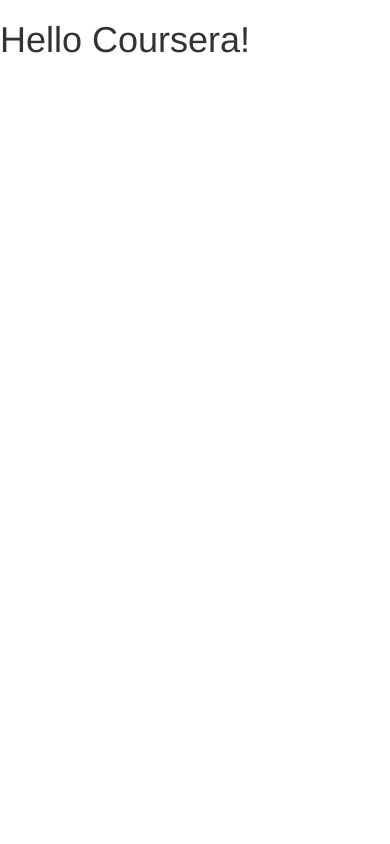
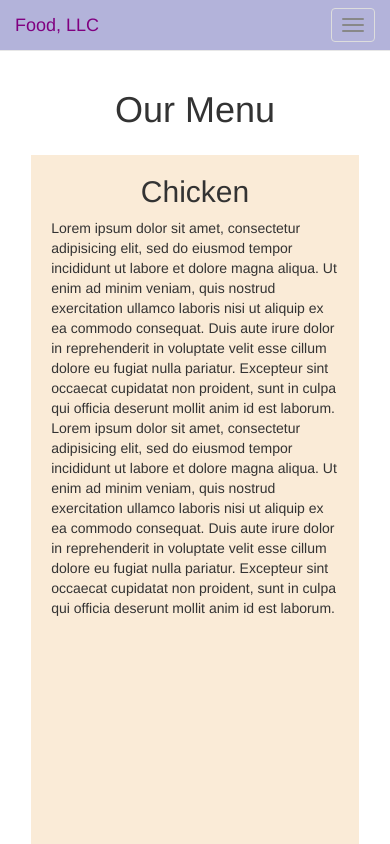
Before and after one commit to vinibf/site-test-coursera, a plain HTML site: page course4-module3-solution/index.html in a window 390 px wide. Shown: the top 844 px of the page. Drawn offline with Linux system fonts and the light colour scheme.

Commit message:
Graded assignment.

```diff
--- a/course4-module3-solution/css/styles.css
+++ b/course4-module3-solution/css/styles.css
@@ -0,0 +1,48 @@
+body {
+  padding-top: 70px;
+}
+
+#menu-bar {
+  background-color: #B3B3DA;
+}
+
+#brand-name {
+  color: purple;
+}
+
+#main-content {
+  padding: 15px 8%;
+}
+
+.menu-item {
+  overflow: hidden;
+  padding: 0 20px;
+  background-color: antiquewhite;
+  height: 1000px;
+}
+
+.menu-item h2 {
+  text-align: center;
+}
+
+/********** Tablet and Desktop devices **********/
+@media (max-width: 767px) {
+  #collapsable-nav > ul {
+    margin-top: 0;
+    margin-bottom: 0;
+    background-color: #F5F5BE;
+  }
+  #collapsable-nav > ul > li {
+    border-bottom: 1px solid rgba(179, 179, 218, 0.5);
+    text-align: center;
+  }
+  #collapsable-nav > ul > li:last-child {
+    border: none;
+  }
+}
+
+@media (min-width: 768px) {
+  #collapsable-nav ul {
+    display: none;
+  }
+}
--- a/course4-module3-solution/index.html
+++ b/course4-module3-solution/index.html
@@ -5,14 +5,61 @@
     <meta http-equiv="X-UA-Compatible" content="IE=edge">
     <meta name="viewport" content="width=device-width, initial-scale=1">
 
-    <title>Title</title>
+    <title>Our Menu</title>
 
     <link rel="stylesheet" href="css/bootstrap.min.css">
     <link rel="stylesheet" href="css/styles.css">
   </head>
   <body>
 
-    <h1>Hello Coursera!</h1>
+    <nav class="navbar navbar-default navbar-fixed-top">
+      <div id="menu-bar" class="container-fluid">
+        <div class="navbar-header">
+          <a id="brand-name" class="navbar-brand" href="#">Food, LLC</a>
+
+          <button type="button" class="navbar-toggle collapsed visible­-xs" data-toggle="collapse" data-target="#collapsable-nav" aria-expanded="false">
+            <span class="sr-only">Toggle navigation</span>
+            <span class="icon-bar"></span>
+            <span class="icon-bar"></span>
+            <span class="icon-bar"></span>
+          </button>
+        </div>
+
+        <div id="collapsable-nav" class="collapse navbar-collapse">
+           <ul class="nav navbar-nav navbar-right">
+            <li><a href="#chicken-panel">Chicken</a></li>
+            <li><a href="#beef-panel">Beef</a></li>
+            <li><a href="#sushi-panel">Sushi</a></li>
+          </ul>
+        </div>
+      </div>
+    </nav>
+
+    <h1 class="text-center text-capitalize">our menu</h1>
+
+    <div id="main-content" class="container-fluid">
+      <div class="row">
+        <div class="col-xs-12 col-sm-12 col-md-12">
+          <section class="menu-item">
+            <h2>Chicken</h2>
+            <p>
+              Lorem ipsum dolor sit amet, consectetur adipisicing elit, sed do eiusmod tempor incididunt
+              ut labore et dolore magna aliqua. Ut enim ad minim veniam, quis nostrud exercitation ullamco
+              laboris nisi ut aliquip ex ea commodo consequat. Duis aute irure dolor in reprehenderit in
+              voluptate velit esse cillum dolore eu fugiat nulla pariatur. Excepteur sint occaecat cupidatat
+              non proident, sunt in culpa qui officia deserunt mollit anim id est laborum.
+              <br>
+              Lorem ipsum dolor sit amet, consectetur adipisicing elit, sed do eiusmod tempor incididunt
+              ut labore et dolore magna aliqua. Ut enim ad minim veniam, quis nostrud exercitation ullamco
+              laboris nisi ut aliquip ex ea commodo consequat. Duis aute irure dolor in reprehenderit in
+              voluptate velit esse cillum dolore eu fugiat nulla pariatur. Excepteur sint occaecat cupidatat
+              non proident, sunt in culpa qui officia deserunt mollit anim id est laborum.
+            </p>
+          </section>
+        </div>
+
+      </div>
+    </div>
 
     <!-- jQuery (Bootstrap JS plugins depend on it) -->
     <script src="js/jquery-1.12.1.min.js"></script>
```
